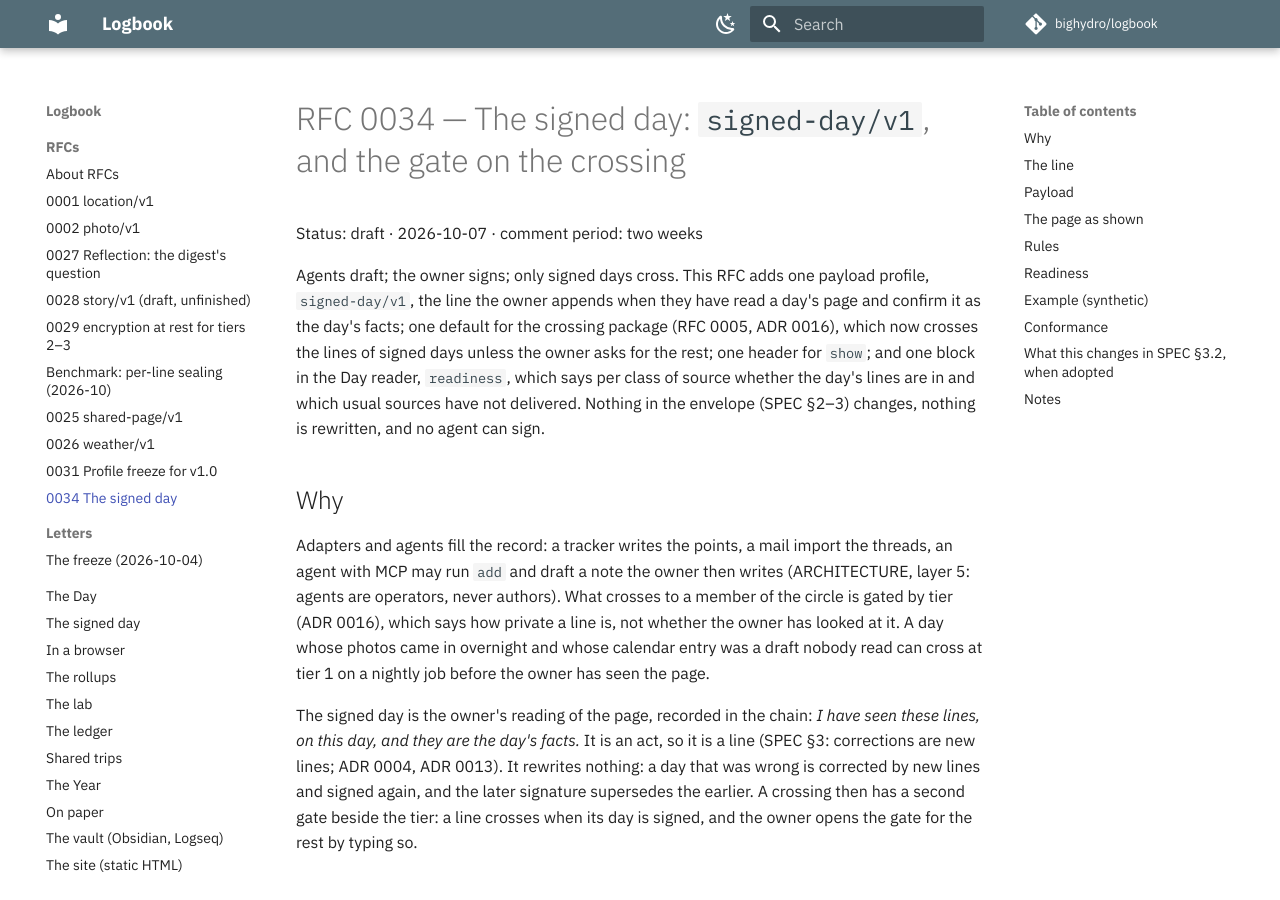
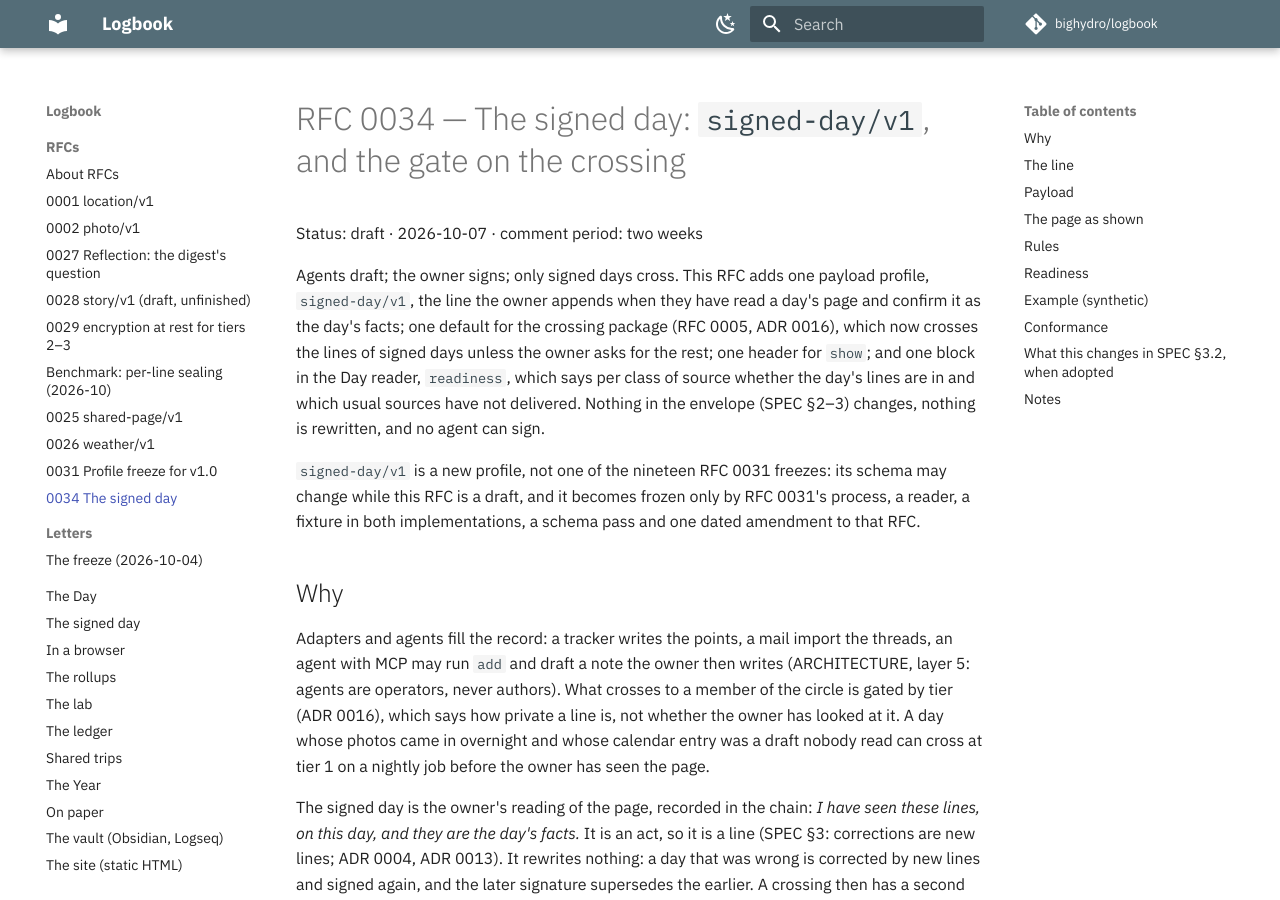
Before and after one commit to bighydro/logbook, an MkDocs documentation site: the page built from docs/rfcs/0034-the-signed-day.md, in a window 1280 px wide and 900 px high. Built offline with MkDocs 1.6.1 and Material for MkDocs 9.7.7, drawn with Linux system fonts in a browser that asks for light colours; comment, search, counter and statistics services are not loaded.

Commit message:
docs: RFC 0034 says signed-day/v1 is new, not frozen, and freezes by RFC 0031's process
Co-Authored-By: Claude Fable 5.1 <noreply@anthropic.com>
Signed-off-by: bighydro <122497530+bighydro@users.noreply.github.com>

```diff
--- a/docs/rfcs/0034-the-signed-day.md
+++ b/docs/rfcs/0034-the-signed-day.md
@@ -3,6 +3,8 @@
 Status: draft · 2026-10-07 · comment period: two weeks
 
 Agents draft; the owner signs; only signed days cross. This RFC adds one payload profile, `signed-day/v1`, the line the owner appends when they have read a day's page and confirm it as the day's facts; one default for the crossing package (RFC 0005, ADR 0016), which now crosses the lines of signed days unless the owner asks for the rest; one header for `show`; and one block in the Day reader, `readiness`, which says per class of source whether the day's lines are in and which usual sources have not delivered. Nothing in the envelope (SPEC §2–3) changes, nothing is rewritten, and no agent can sign.
+
+`signed-day/v1` is a new profile, not one of the nineteen RFC 0031 freezes: its schema may change while this RFC is a draft, and it becomes frozen only by RFC 0031's process, a reader, a fixture in both implementations, a schema pass and one dated amendment to that RFC.
 
 ## Why
 
```
